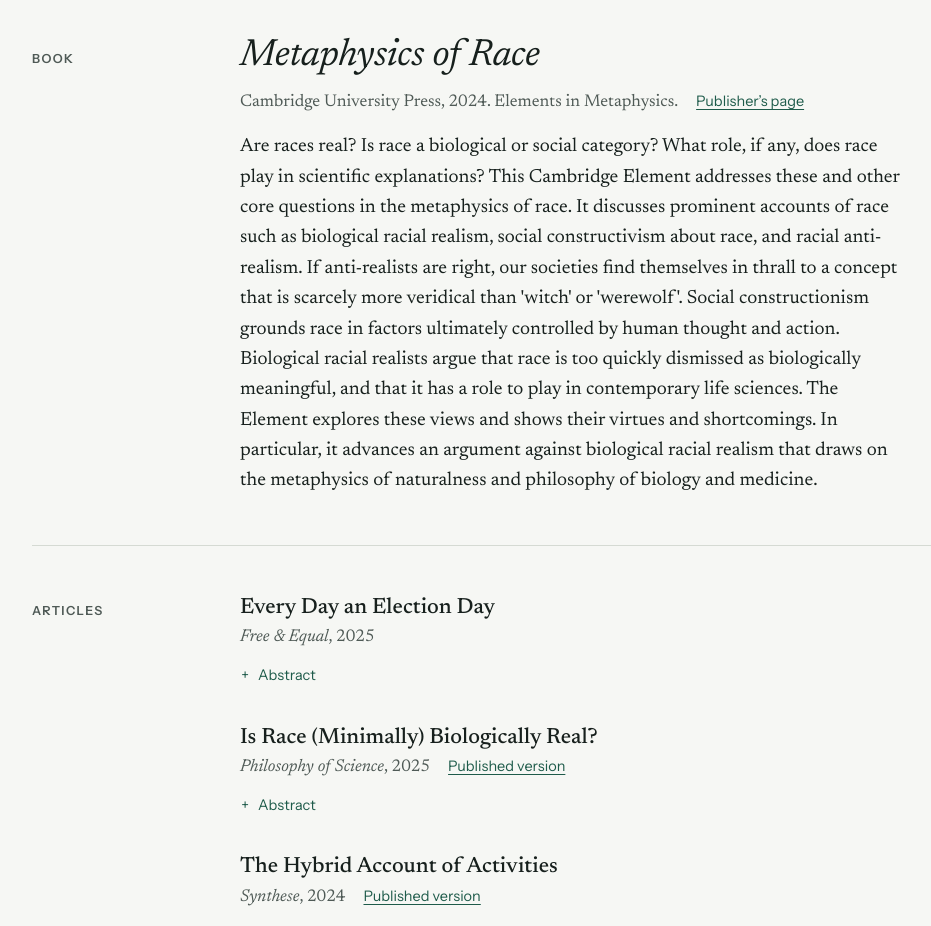
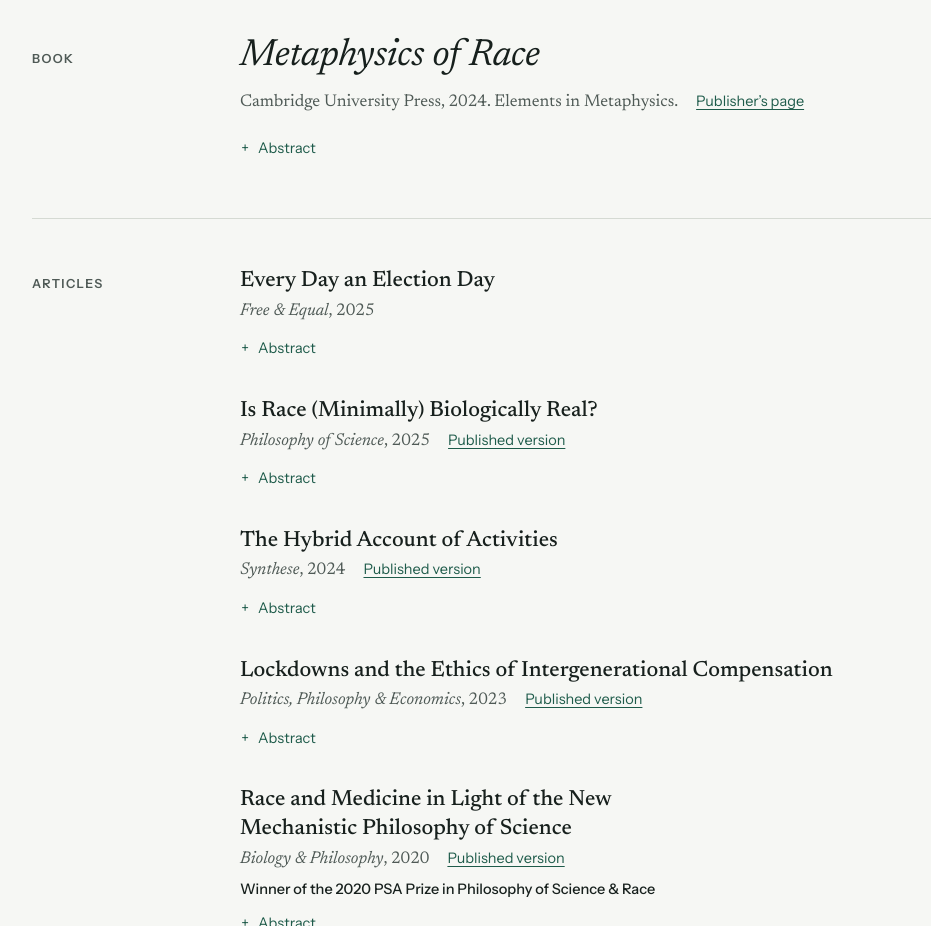
Before and after one commit to Kalewold/kalewold.github.io, a plain HTML site: page index.html in a window 1280 px wide. Shown: the part 860-1786 px from the top of the page, without its empty margins (88-1019 px from the left). Drawn offline with Linux system fonts and the light colour scheme.

Commit message:
Update index.html

```diff
--- a/index.html
+++ b/index.html
@@ -138,7 +138,10 @@ footer { padding: 28px 0 56px; border-top: 1px solid var(--rule); font-family: v
       <p>Cambridge University Press, 2024. Elements in Metaphysics.</p>
       <a href="https://www.cambridge.org/core/elements/metaphysics-of-race/7C3188CE0338B61855B46DB59C085071">Publisher&rsquo;s page</a>
     </div>
-    <p class="book-note">Are races real? Is race a biological or social category? What role, if any, does race play in scientific explanations? This Cambridge Element addresses these and other core questions in the metaphysics of race. It discusses prominent accounts of race such as biological racial realism, social constructivism about race, and racial anti-realism. If anti-realists are right, our societies find themselves in thrall to a concept that is scarcely more veridical than 'witch' or 'werewolf'. Social constructionism grounds race in factors ultimately controlled by human thought and action. Biological racial realists argue that race is too quickly dismissed as biologically meaningful, and that it has a role to play in contemporary life sciences. The Element explores these views and shows their virtues and shortcomings. In particular, it advances an argument against biological racial realism that draws on the metaphysics of naturalness and philosophy of biology and medicine.</p>
+   <details>
+  <summary>Abstract</summary>
+  <p>Are races real? Is race a biological or social category? What role, if any, does race play in scientific explanations? This Cambridge Element addresses these and other core questions in the metaphysics of race. It discusses prominent accounts of race such as biological racial realism, social constructivism about race, and racial anti-realism. If anti-realists are right, our societies find themselves in thrall to a concept that is scarcely more veridical than 'witch' or 'werewolf'. Social constructionism grounds race in factors ultimately controlled by human thought and action. Biological racial realists argue that race is too quickly dismissed as biologically meaningful, and that it has a role to play in contemporary life sciences. The Element explores these views and shows their virtues and shortcomings. In particular, it advances an argument against biological racial realism that draws on the metaphysics of naturalness and philosophy of biology and medicine.</p>
+</details>
   </div>
 </section>
 
```
